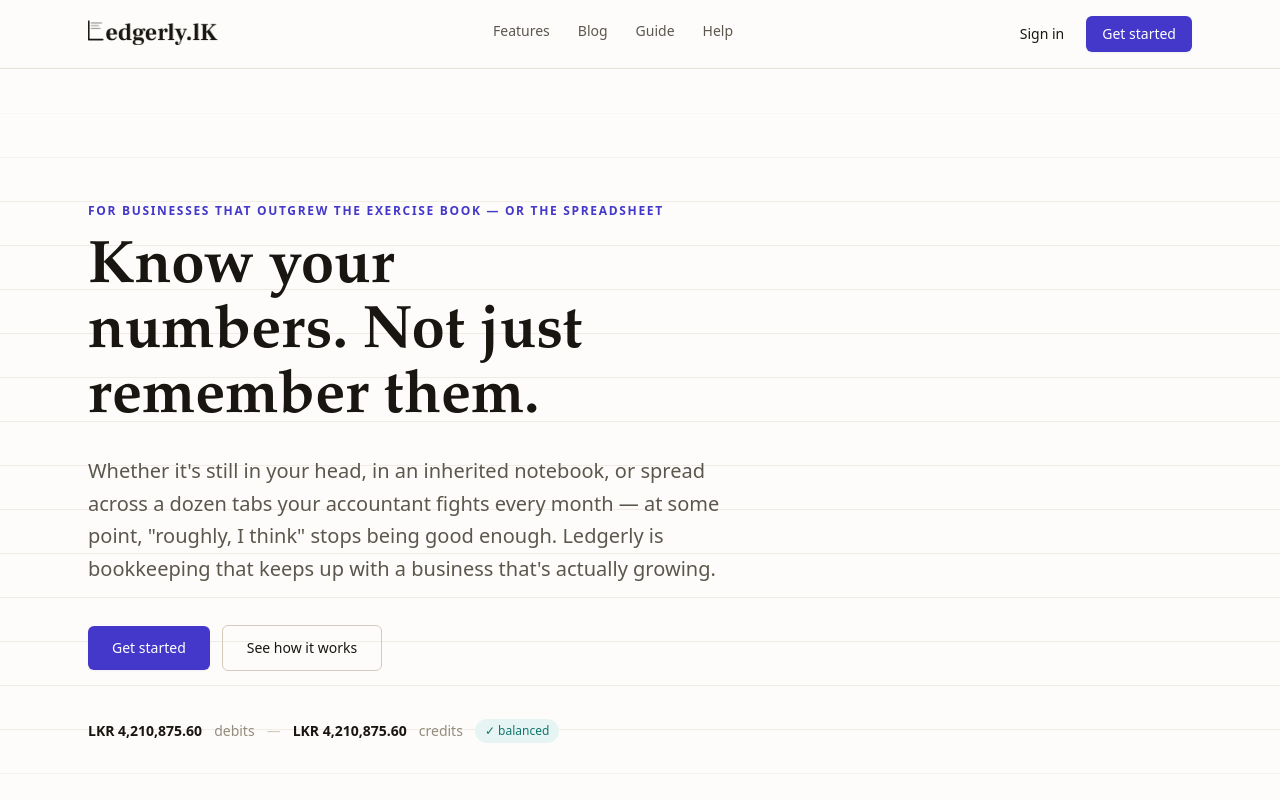
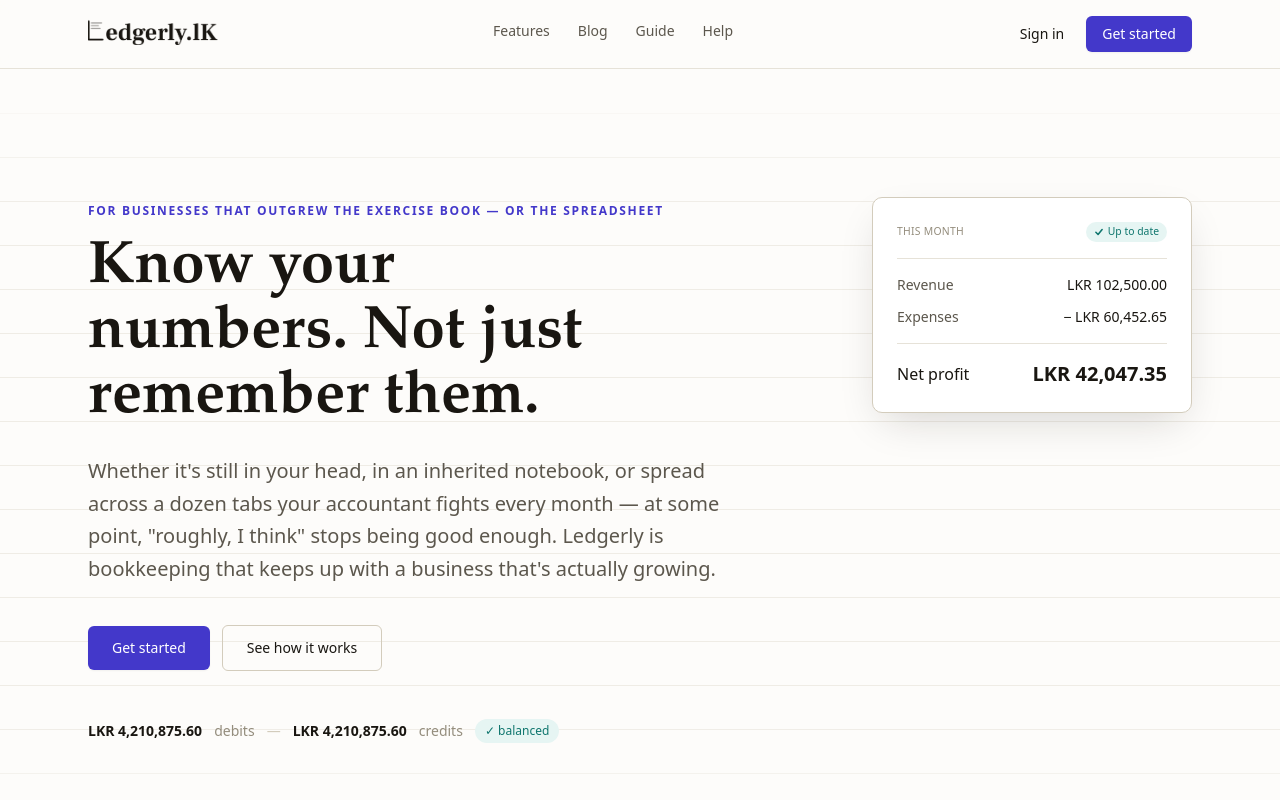
Before and after one commit to deegha/ledgerly-webiste, a Next.js app: page / in a window 1280 px wide. Shown: the top 800 px of the page. Built offline with nearby package versions, Linux system fonts and the light colour scheme; no server answers.

Commit message:
hero image

```diff
--- a/src/components/hero.tsx
+++ b/src/components/hero.tsx
@@ -56,6 +56,8 @@ export function Hero() {
     <section id="top" className="border-rule relative overflow-hidden border-b">
       <LedgerTexture />
       <div className="relative mx-auto max-w-6xl px-6 py-24 md:py-32">
+        <div className="lg:grid lg:grid-cols-[1fr_320px] lg:items-start lg:gap-16">
+          <div>
             <span className="text-brand-ink font-mono text-xs font-semibold tracking-[0.14em] uppercase">
               For businesses that outgrew the exercise book — or the spreadsheet
             </span>
@@ -63,10 +65,10 @@ export function Hero() {
               Know your numbers. Not just remember them.
             </h1>
             <p className="text-ink-soft mt-6 max-w-2xl text-lg leading-relaxed sm:text-xl">
-          Whether it&apos;s still in your head, in an inherited notebook, or spread across a dozen
-          tabs your accountant fights every month — at some point, &quot;roughly, I think&quot;
-          stops being good enough. Ledgerly is bookkeeping that keeps up with a business that&apos;s
-          actually growing.
+              Whether it&apos;s still in your head, in an inherited notebook, or spread across a
+              dozen tabs your accountant fights every month — at some point, &quot;roughly, I
+              think&quot; stops being good enough. Ledgerly is bookkeeping that keeps up with a
+              business that&apos;s actually growing.
             </p>
 
             <div className="mt-10 flex flex-wrap items-center gap-3">
@@ -79,7 +81,9 @@ export function Hero() {
               </CtaLink>
               <a
                 href="#insight"
-            onClick={() => trackEvent("cta_click", { cta: "see_how_it_works", location: "hero" })}
+                onClick={() =>
+                  trackEvent("cta_click", { cta: "see_how_it_works", location: "hero" })
+                }
                 className="border-rule-strong text-ink hover:bg-mist rounded-md border px-6 py-3 text-sm font-medium transition-colors"
               >
                 See how it works
@@ -101,6 +105,52 @@ export function Hero() {
               </span>
             </div>
           </div>
+
+          {/*
+            EXPERIMENTAL — not in HOMEPAGE-REVAMP-V2.md §3 (Hero spec says
+            typographic-only). Prototype requested after the Section 2 diagram
+            landed well: same native, token-built approach, no image asset.
+            Reuses the exact figures shown later in Section 4a's real dashboard
+            screenshot, so the hero's "known number" card and the actual product
+            screenshot agree with each other.
+          */}
+          <div className="border-rule-strong bg-paper-raised mx-auto mt-14 w-full max-w-xs rounded-[10px] border p-6 shadow-lg lg:mx-0 lg:mt-0">
+            <div className="flex items-center justify-between">
+              <p className="text-ink-faint font-mono text-[0.65rem] tracking-wide uppercase">
+                This month
+              </p>
+              <span className="bg-balance-soft inline-flex items-center gap-1 rounded-full px-2 py-0.5 font-mono text-[0.65rem] text-balance">
+                <svg width="10" height="10" viewBox="0 0 16 16" fill="none" aria-hidden="true">
+                  <path
+                    d="M3 8.5L6.5 12L13 4"
+                    stroke="currentColor"
+                    strokeWidth="2.5"
+                    strokeLinecap="round"
+                    strokeLinejoin="round"
+                  />
+                </svg>
+                Up to date
+              </span>
+            </div>
+
+            <dl className="border-rule mt-4 flex flex-col gap-3 border-t pt-4">
+              <div className="flex items-center justify-between text-sm">
+                <dt className="text-ink-soft">Revenue</dt>
+                <dd className="text-ink tabular font-mono">LKR 102,500.00</dd>
+              </div>
+              <div className="flex items-center justify-between text-sm">
+                <dt className="text-ink-soft">Expenses</dt>
+                <dd className="text-ink tabular font-mono">− LKR 60,452.65</dd>
+              </div>
+            </dl>
+
+            <div className="border-rule mt-4 flex items-center justify-between border-t pt-4">
+              <p className="text-ink font-medium">Net profit</p>
+              <p className="text-ink tabular font-mono text-xl font-semibold">LKR 42,047.35</p>
+            </div>
+          </div>
+        </div>
+      </div>
     </section>
   );
 }
```
Lines whose indentation alone changed are shown as unchanged.
